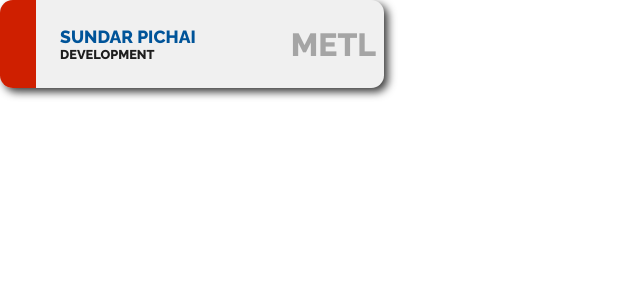
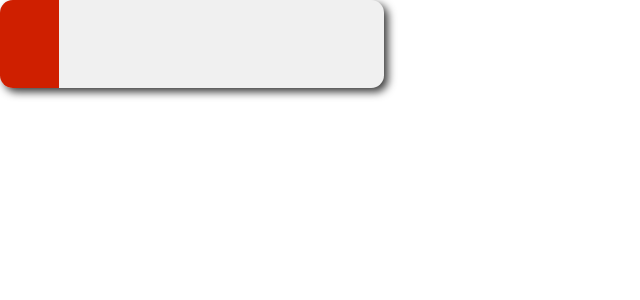
Before and after one commit to rav1kantsingh/scoreboard, a React (Create React App) app: page /contestant in a window 1280 px wide. Shown: the top 300 px of the page, without its empty margins (0-640 px from the left). Built offline with nearby package versions, Linux system fonts and the light colour scheme.

Commit message:
contestants List item changed

```diff
--- a/src/component/ContestantItem.jsx
+++ b/src/component/ContestantItem.jsx
@@ -1,25 +1,16 @@
 import React from "react";
 
 export default class ContestantItem extends React.Component {
-    constructor() {
-        super();
-        this.state = {
-            name: 'SUNDAR PICHAI',
-            event: 'DEVELOPMENT',
-            state: 1,
-            branch: 'METL'
-        }
-    }
     render() {
         return (
             <div className='cListitem'>
                 <div className='cMarker'></div>
                 <div className='cVertical'>
-                    <div id='cName'>{this.state.name}</div>
-                    <div id='cEvent'>{this.state.event}</div>
+                    <div id='cName'>{this.props.name}</div>
+                    <div id='cEvent'>{this.props.event}</div>
 
                 </div>
-                <div className='cBranch'>{this.state.branch}</div>
+                <div className='cBranch'>{this.props.branch}</div>
 
             </div>
         )
--- a/src/component/Contestants.jsx
+++ b/src/component/Contestants.jsx
@@ -1,5 +1,5 @@
 import React from "react";
-import LeaderboardListItem from "./LeaderboardListItem";
+import ContestantItem from "./ContestantItem";
 import firebase from '../utils/firebase';
 
 export default class Contestants extends React.Component {
@@ -32,7 +32,7 @@
       <div id='title'>CONTESTANTS</div>
         <ul>
           {this.state.data.map((item,index) => {
-            return <div><LeaderboardListItem rank={index+1} branch={item.name} score={item.score} /></div>
+            return <div><ContestantItem name={item.name} branch={item.branch} event={item.event} /></div>
           })}
         </ul>
       </div>
```
